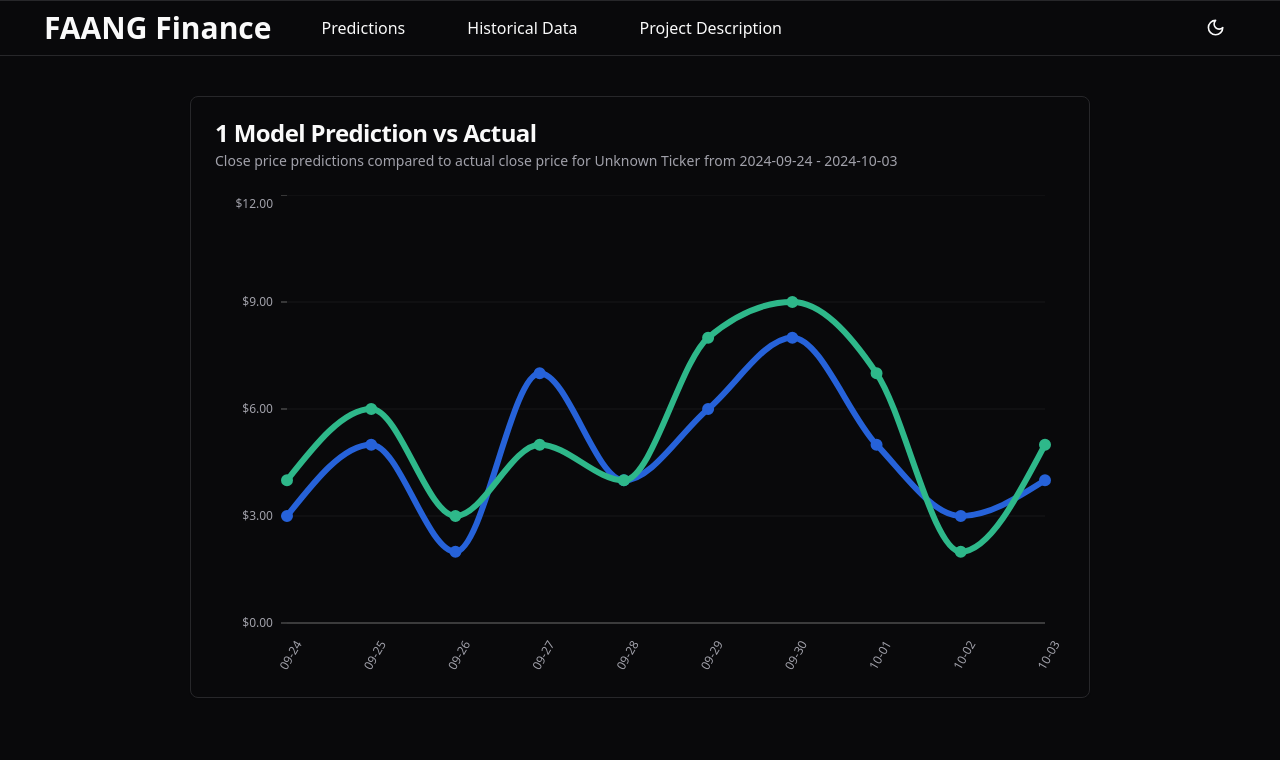
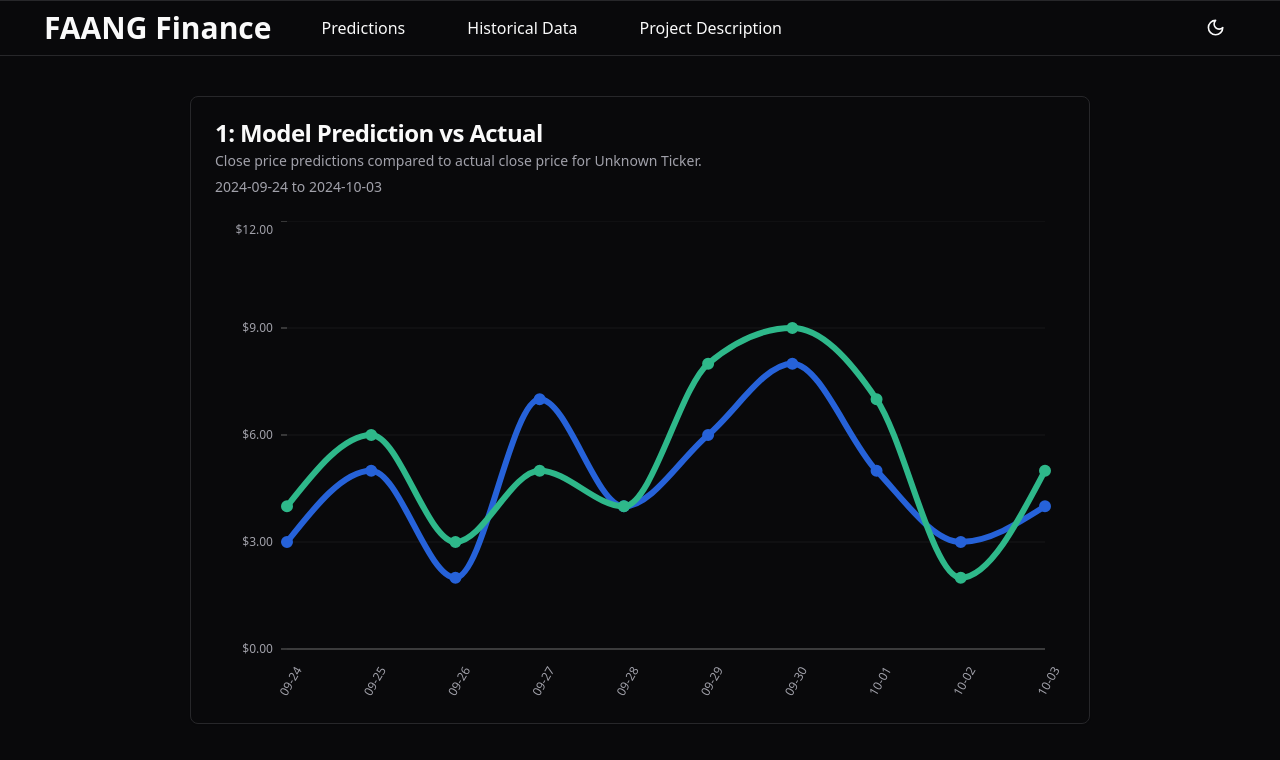
Before and after one commit to jbrijs/faang-finance-frontend, a React (Vite) app: page /data/1 in a window 1280 px wide. Shown: the top 760 px of the page. Built offline with nearby package versions, Linux system fonts and the light colour scheme.

Commit message:
chart description

```diff
--- a/src/features/data/DataChart.tsx
+++ b/src/features/data/DataChart.tsx
@@ -35,10 +35,12 @@ const DataChart: React.FC<Props> = ({ ticker, company }) => {
   return (
     <Card className="h-3/4 w-3/4">
       <CardHeader>
-        <CardTitle>{ticker} Model Prediction vs Actual</CardTitle>
+        <CardTitle>{ticker}: Model Prediction vs Actual</CardTitle>
         <CardDescription>
-          Close price predictions compared to actual close price for {company}{" "}
-          from {testChartData[0].timeStamp} -{" "}
+          Close price predictions compared to actual close price for {company}.
+        </CardDescription>
+        <CardDescription>
+         {testChartData[0].timeStamp} to{" "}
           {testChartData[testChartData.length - 1].timeStamp}
         </CardDescription>
       </CardHeader>
@@ -50,7 +52,7 @@ const DataChart: React.FC<Props> = ({ ticker, company }) => {
             margin={{
               left: 12,
               right: 20,
-              bottom: 20
+              bottom: 20,
             }}
           >
             <CartesianGrid vertical={false} />
@@ -63,9 +65,10 @@ const DataChart: React.FC<Props> = ({ ticker, company }) => {
               tickFormatter={(value) => value.slice(5)}
             />
             <YAxis
-            axisLine={false}
-            tickMargin={8}
-            tickFormatter={(value) => formatMoney(value)}/>
+              axisLine={false}
+              tickMargin={8}
+              tickFormatter={(value) => formatMoney(value)}
+            />
             <ChartTooltip cursor={true} content={<ChartTooltipContent />} />
             <Line
               dataKey="prediction"
```
